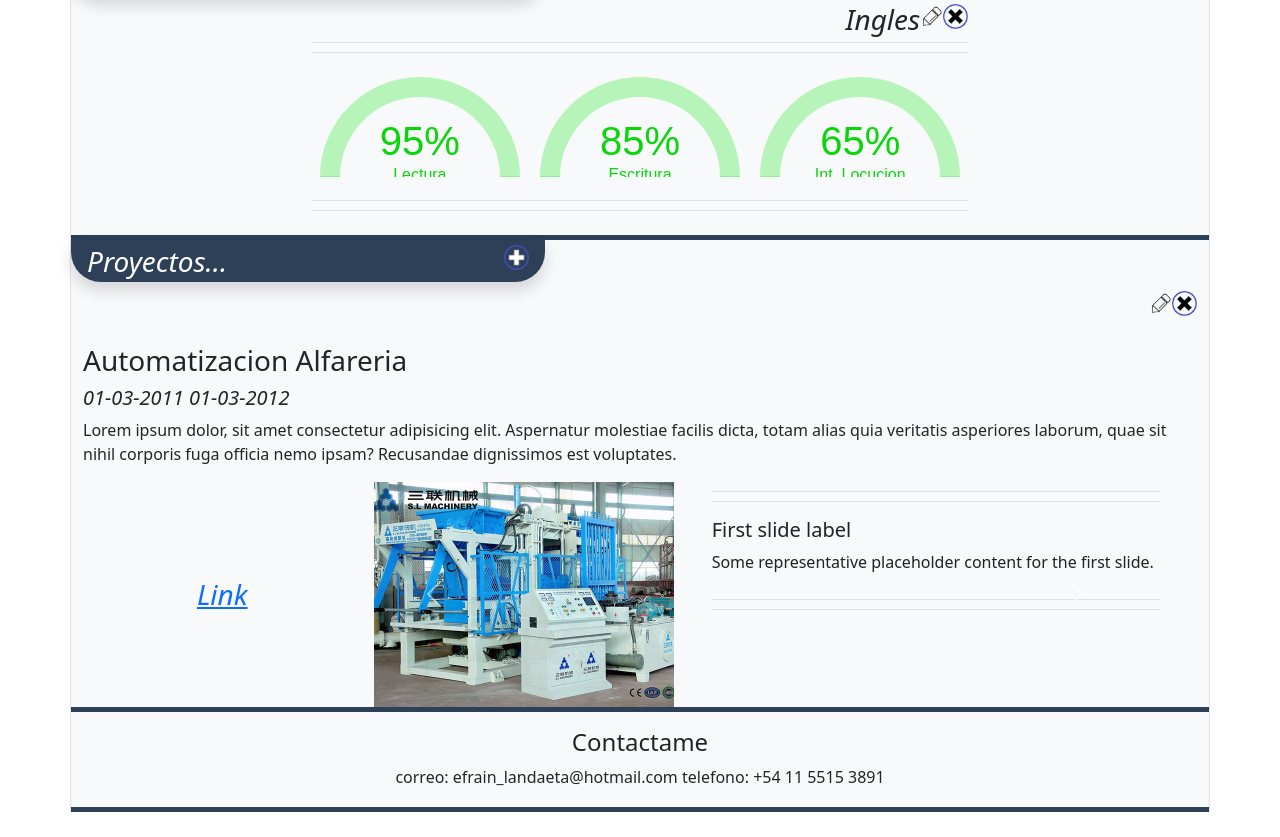
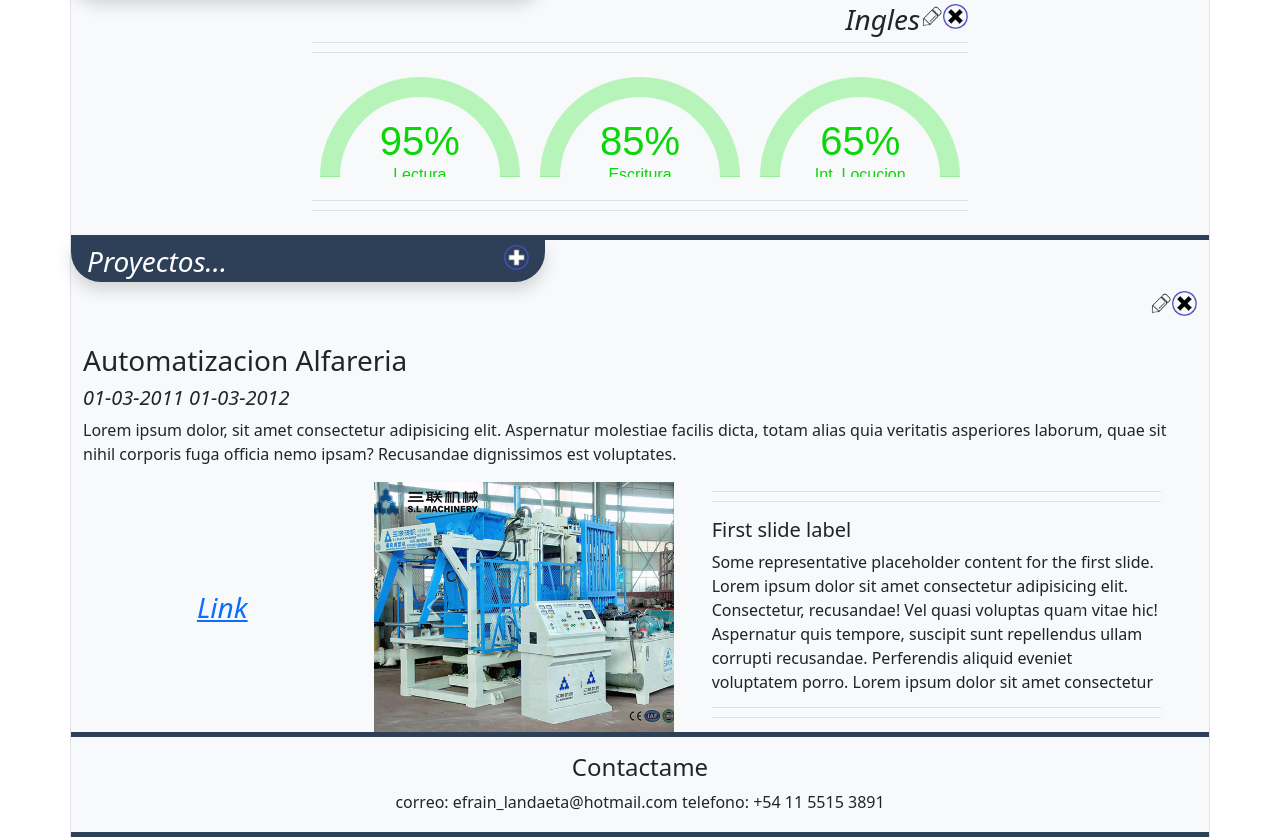
Before and after one commit to EFRAINLANDAETA/MI_FEND_MAQ_EST_EFRAIN, a plain HTML site: page index.html in a window 1280 px wide. Shown: the part 2722-3559 px from the top of the page. Before the commit the page ends 3534 px from the top, so only its background shows below. Drawn offline with nearby package versions, Linux system fonts and the light colour scheme.

Commit message:
arrgleos 28-9-2022

```diff
--- a/index.html
+++ b/index.html
@@ -396,6 +396,7 @@
                     <h3 class="col-12 pt-4">Automatizacion Alfareria</h3>
                     <h5 class="fst-italic">01-03-2011 01-03-2012</h5>
                     <p class="">Lorem ipsum dolor, sit amet consectetur adipisicing elit. Aspernatur molestiae facilis dicta, totam alias quia veritatis asperiores laborum, quae sit nihil corporis fuga officia nemo ipsam? Recusandae dignissimos est voluptates.</p>
+                    <!--modulo carrusel-->
                     <div class="row col-12 m-0 p-0">
                         <div class="col-3 position-relative">
                             <a class="position-absolute fs-3 fst-italic top-50 start-50 translate-middle" style="text-align: center;" href="#">Link</a>
@@ -404,45 +405,51 @@
                             <div id="carouselExampleFade" class="carousel slide carousel-fade" data-bs-ride="carousel">
                                 <div class="carousel-inner">
                                     <div class="carousel-item active">
-                                        <div class="row col-12">
-                                            <div class="col-5">
-                                                <img src="img_alf_01.jpg" class="img-fluid" style="width: 300px;" alt="...">
+                                        <div class="row col-12 position-relative">
+                                            <div>
+                                                <img src="img_alf_01.jpg" class="img-fluid" style="width: 300px; height: 250px" alt="...">
                                             </div>
-                                            <div class="col-7 d-none d-md-block" style="height: 200px;">
+                                            <div class="col-7 position-absolute end-0 d-none d-md-block">
                                                 <div class="border-bottom" style="height: 10px"></div>
                                                 <div class="border-bottom mb-3" style="height: 10px"></div>
-                                                <h5 class="text-dark">First slide label</h5>
-                                                <p class="text-dark">Some representative placeholder content for the first slide.</p>
+                                                <div class="div overflow-auto" style="height: 180px";>
+                                                    <h5 class="text-dark">First slide label</h5>
+                                                    <p class="text-dark">Some representative placeholder content for the first slide. Lorem ipsum dolor sit amet consectetur adipisicing elit. Consectetur, recusandae! Vel quasi voluptas quam vitae hic! Aspernatur quis tempore, suscipit sunt repellendus ullam corrupti recusandae. Perferendis aliquid eveniet voluptatem porro. Lorem ipsum dolor sit amet consectetur adipisicing elit. Mollitia amet at a quas non fuga. Dolore architecto quos perferendis veritatis, autem dolorum tempora modi blanditiis, excepturi reiciendis, minus sint expedita.</p>
+                                                </div>
                                                 <div class="border-bottom" style="height: 10px"></div>
                                                 <div class="border-bottom" style="height: 10px"></div>
                                             </div>
                                         </div>
                                     </div>
                                     <div class="carousel-item">
-                                        <div class="row col-12">
-                                            <div class="col-5">
-                                                <img src="img_alf_02.jpg" class="img-fluid" style="width: 300px;" alt="...">
+                                        <div class="row col-12 position-relative">
+                                            <div>
+                                                <img src="img_alf_02.jpg" class="img-fluid" style="width: 300px; height: 250px" alt="...">
                                             </div>
-                                            <div class="col-7 d-none d-md-block" style="height: 200px;">
+                                            <div class="col-7 position-absolute end-0 d-none d-md-block">
                                                 <div class="border-bottom" style="height: 10px"></div>
                                                 <div class="border-bottom mb-3" style="height: 10px"></div>
-                                                <h5 class="text-dark">First slide label</h5>
-                                                <p class="text-dark">Some representative placeholder content for the first slide.</p>
+                                                <div class="div overflow-auto" style="height: 180px";>
+                                                    <h5 class="text-dark">First slide label</h5>
+                                                    <p class="text-dark">Some representative placeholder content for the first slide. Lorem ipsum dolor sit amet consectetur adipisicing elit. Consectetur, recusandae! Vel quasi voluptas quam vitae hic! Aspernatur quis tempore, suscipit sunt repellendus ullam corrupti recusandae. Perferendis aliquid eveniet voluptatem porro. Lorem ipsum dolor sit amet consectetur adipisicing elit. Mollitia amet at a quas non fuga. Dolore architecto quos perferendis veritatis, autem dolorum tempora modi blanditiis, excepturi reiciendis, minus sint expedita.</p>
+                                                </div>
                                                 <div class="border-bottom" style="height: 10px"></div>
                                                 <div class="border-bottom" style="height: 10px"></div>
                                             </div>
                                         </div>
                                     </div>
                                     <div class="carousel-item">
-                                        <div class="row col-12">
-                                            <div class="col-5">
-                                                <img src="img_alf_03.jpg" class="img-fluid" style="width: 300px;" alt="...">
+                                        <div class="row col-12 position-relative">
+                                            <div>
+                                                <img src="img_alf_03.jpg" class="img-fluid" style="width: 300px; height: 250px" alt="...">
                                             </div>
-                                            <div class="col-7 d-none d-md-block" style="height: 200px;">
+                                            <div class="col-7 position-absolute end-0 d-none d-md-block">
                                                 <div class="border-bottom" style="height: 10px"></div>
                                                 <div class="border-bottom mb-3" style="height: 10px"></div>
-                                                <h5 class="text-dark">First slide label</h5>
-                                                <p class="text-dark">Some representative placeholder content for the first slide.</p>
+                                                <div class="div overflow-auto" style="height: 180px";>
+                                                    <h5 class="text-dark">First slide label</h5>
+                                                    <p class="text-dark">Some representative placeholder content for the first slide. Lorem ipsum dolor sit amet consectetur adipisicing elit. Consectetur, recusandae! Vel quasi voluptas quam vitae hic! Aspernatur quis tempore, suscipit sunt repellendus ullam corrupti recusandae. Perferendis aliquid eveniet voluptatem porro. Lorem ipsum dolor sit amet consectetur adipisicing elit. Mollitia amet at a quas non fuga. Dolore architecto quos perferendis veritatis, autem dolorum tempora modi blanditiis, excepturi reiciendis, minus sint expedita.</p>
+                                                </div>
                                                 <div class="border-bottom" style="height: 10px"></div>
                                                 <div class="border-bottom" style="height: 10px"></div>
                                             </div>
@@ -463,6 +470,7 @@
                 </div>
             </div>
         </article>
+        <!--modilo footer-->
         <footer>
             <div class="container p-0 bg-light border-start border-end">
                 <div class="div" style="height: 100px;">
```
